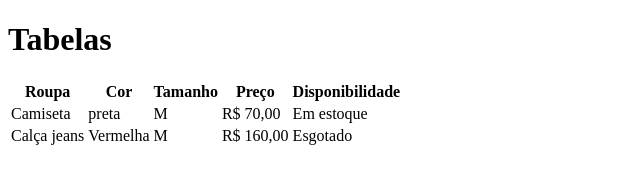
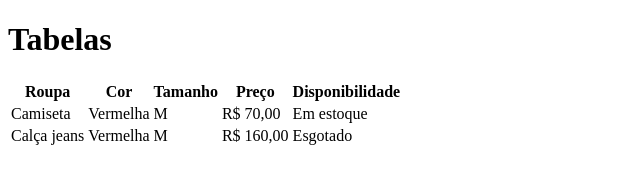
Before and after one commit to danylo-magalhaes/aula-tabela, a plain HTML site: page index.html in a window 1280 px wide. Shown: the full height of the page, 0-640 px from the left. Drawn offline with Linux system fonts and the light colour scheme.

Commit message:
trocado de preta para vermelha cor da camiseta

```diff
--- a/index.html
+++ b/index.html
@@ -19,7 +19,7 @@
        </tr>
        <tr>
            <td>Camiseta</td>
-           <td>preta</td>
+           <td>Vermelha</td>
            <td>M</td>
            <td>R$ 70,00</td>
            <td>Em estoque</td>
```
